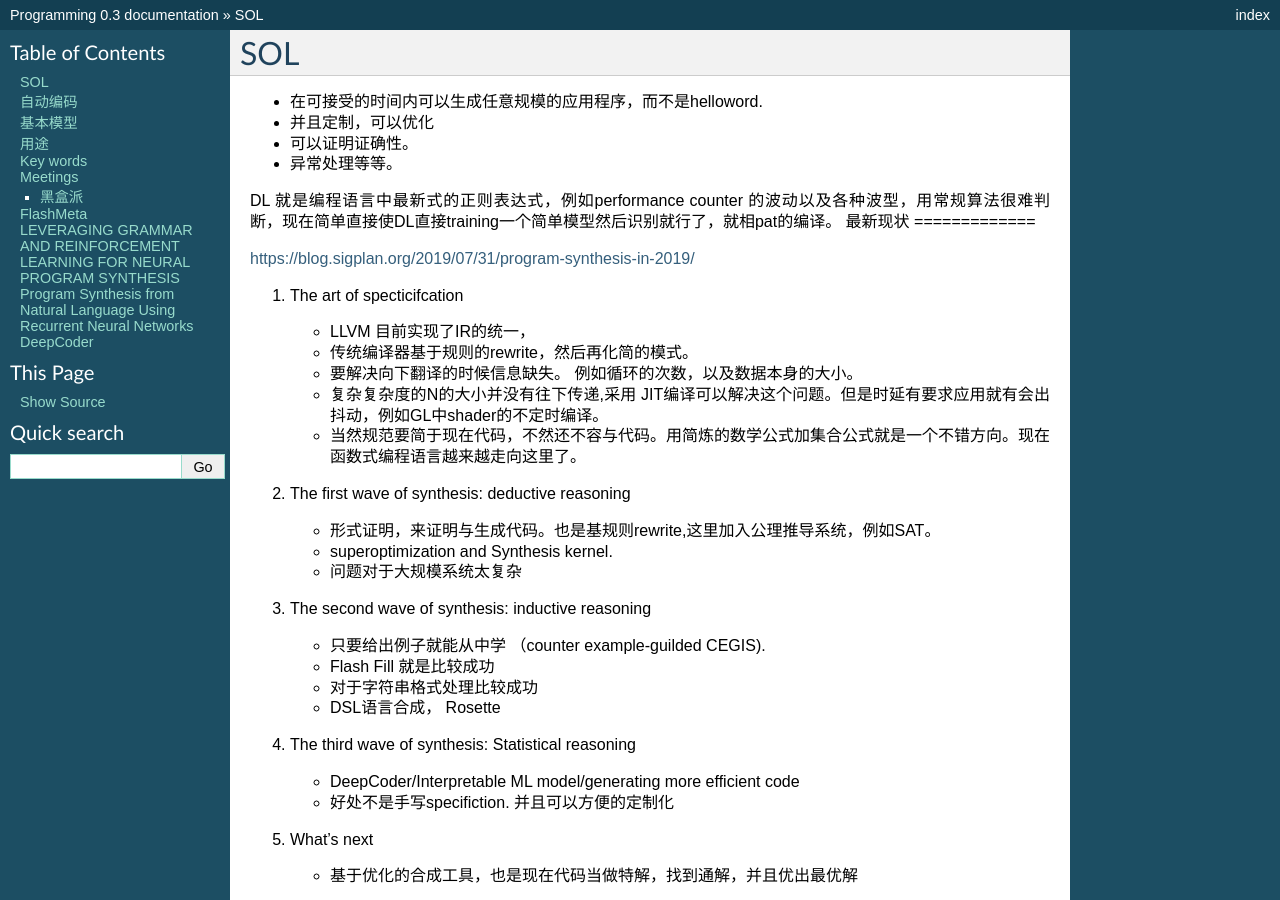
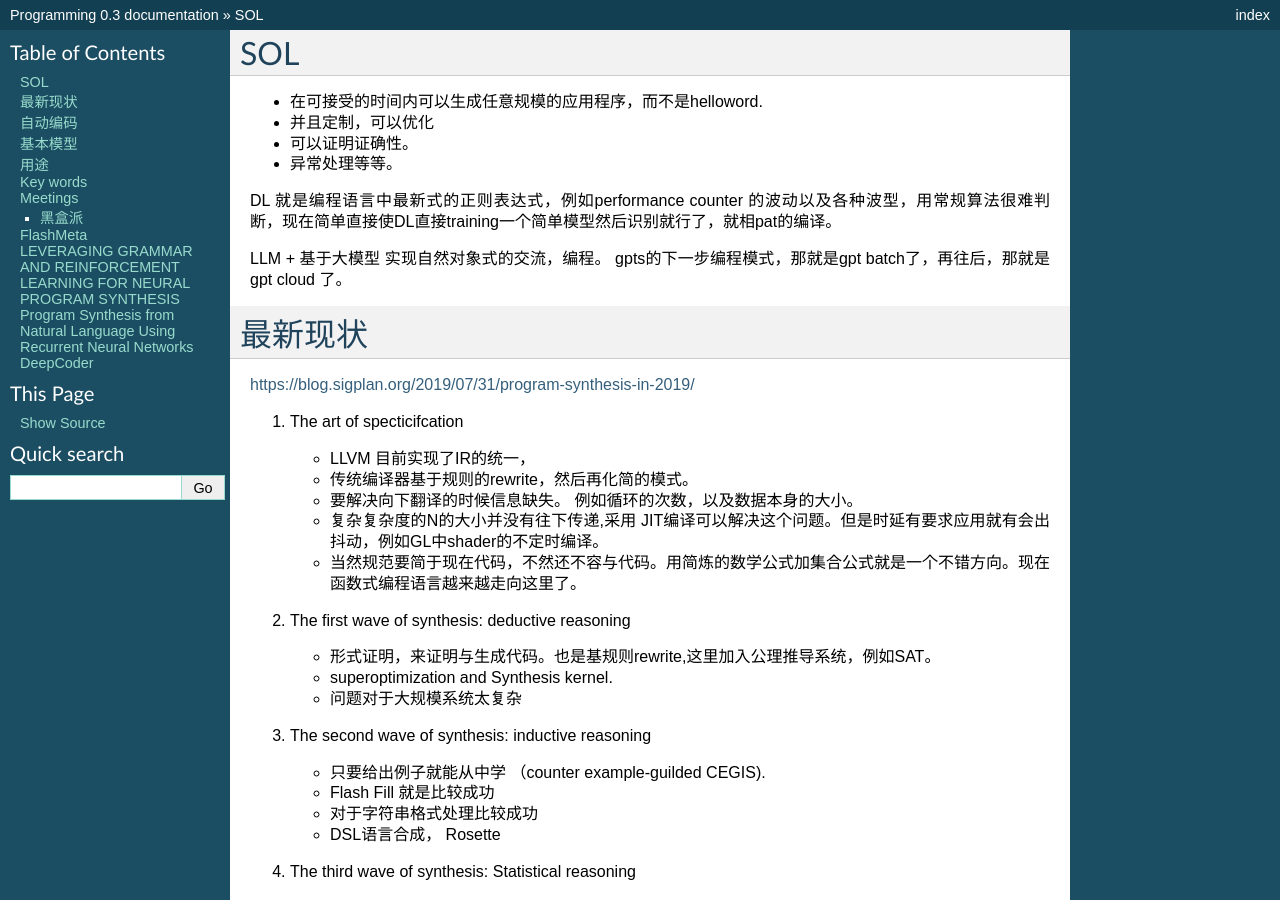
Before and after one commit to gwli/Programming, a Sphinx documentation site: the page built from source/content/Stage_4/DeepCode.rst, in a window 1280 px wide and 900 px high. Built offline with Sphinx 7.4.7, drawn with Linux system fonts in a browser that asks for light colours.

Commit message:
LLM 下 新的编程

```diff
--- a/source/content/Stage_4/DeepCode.rst
+++ b/source/content/Stage_4/DeepCode.rst
@@ -7,6 +7,9 @@ SOL
 * 异常处理等等。
 
 DL 就是编程语言中最新式的正则表达式，例如performance counter 的波动以及各种波型，用常规算法很难判断，现在简单直接使DL直接training一个简单模型然后识别就行了，就相pat的编译。
+
+LLM + 基于大模型 实现自然对象式的交流，编程。 gpts的下一步编程模式，那就是gpt batch了，再往后，那就是 gpt cloud 了。
+
 最新现状
 =============
 
```
